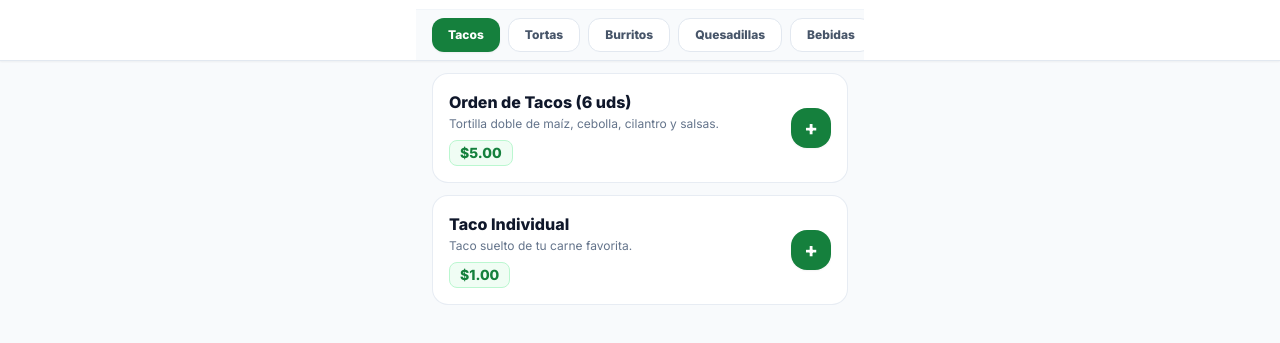
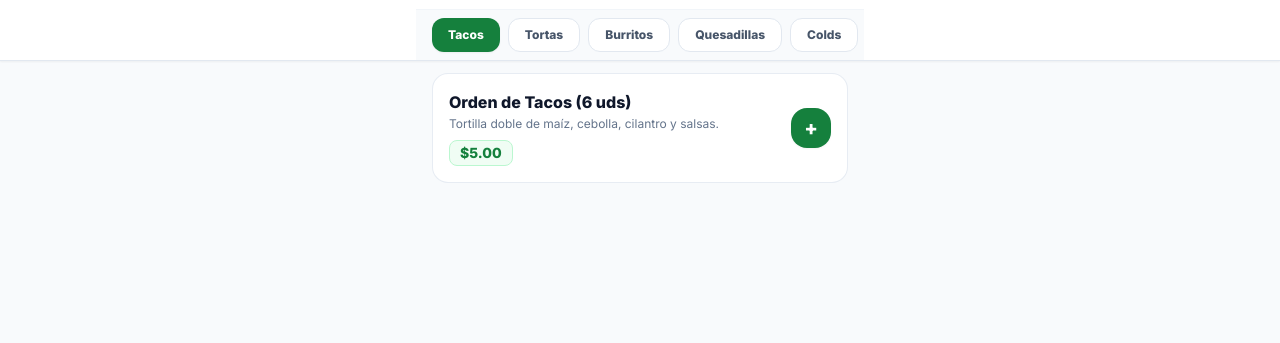
Before and after one commit to ItsTimmySV/taqueria, a plain HTML site: page index.html in a window 1280 px wide. Shown: the part 67-410 px from the top of the page. Drawn offline with nearby package versions, Linux system fonts and the light colour scheme.

Commit message:
Menu: -Taco Individual, Burrito renamed, meats Pastor/Res/Mixto para burrito+gringa, Bebidas split Colds/Hots

```diff
--- a/index.html
+++ b/index.html
@@ -195,21 +195,26 @@
 
     const MENU_DATA = [
       { id: "taco_orden", category: "Tacos", name: "Orden de Tacos (6 uds)", price: 5.00, desc: "Tortilla doble de maíz, cebolla, cilantro y salsas.", needsMeat: true, needsPrep: true },
-      { id: "taco_unidad", category: "Tacos", name: "Taco Individual", price: 1.00, desc: "Taco suelto de tu carne favorita.", needsMeat: true, needsPrep: true },
       { id: "torta", category: "Tortas", name: "Torta de la Casa", price: 3.00, desc: "Pan tostado a la plancha con queso, frijoles y aguacate.", needsMeat: true, needsPrep: true },
-      { id: "burrito", category: "Burritos", name: "Burrito Gigante", price: 5.00, desc: "Tortilla de harina con carne, queso y frijoles.", needsMeat: true, needsPrep: true },
+      { id: "burrito", category: "Burritos", name: "Burrito", price: 5.00, desc: "Tortilla de harina con carne, queso y frijoles.", needsMeat: true, needsPrep: true, meats: ["Pastor", "Res", "Mixto"] },
       { id: "quesadilla_sencilla", category: "Quesadillas", name: "Quesadilla Sencilla (Solo Queso)", price: 3.00, desc: "Tortilla de harina dorada con full queso.", needsMeat: false, needsPrep: true },
-      { id: "gringa", category: "Quesadillas", name: "Gringa", price: 3.50, desc: "Quesadilla de harina con carne y queso.", needsMeat: true, needsPrep: true },
-      { id: "beb_soda", category: "Bebidas", name: "Soda / Lata / Vidrio", price: 1.00, desc: "Bien helada.", needsMeat: false, needsPrep: false },
-      { id: "beb_agua", category: "Bebidas", name: "Botella con Agua", price: 0.75, desc: "Agua pura.", needsMeat: false, needsPrep: false },
-      { id: "beb_jugos", category: "Bebidas", name: "Jugos / del Valle", price: 1.00, desc: "Surtidos.", needsMeat: false, needsPrep: false },
-      { id: "beb_cafe", category: "Bebidas", name: "Café / Chocolate", price: 0.50, desc: "Caliente.", needsMeat: false, needsPrep: false },
-      { id: "beb_salutaris", category: "Bebidas", name: "Salutaris", price: 1.00, desc: "Agua mineral.", needsMeat: false, needsPrep: false },
-      { id: "beb_energetica", category: "Bebidas", name: "Powerade / Té", price: 1.50, desc: "Rehidratante o té.", needsMeat: false, needsPrep: false }
+      { id: "gringa", category: "Quesadillas", name: "Gringa", price: 3.50, desc: "Quesadilla de harina con carne y queso.", needsMeat: true, needsPrep: true, meats: ["Pastor", "Res", "Mixto"] },
+      { id: "beb_soda_lata", category: "Colds", name: "Sodas (Lata)", price: 1.00, desc: "Bien helada.", needsMeat: false, needsPrep: false },
+      { id: "beb_soda_vidrio", category: "Colds", name: "Sodas (Vidrio)", price: 1.00, desc: "Bien helada.", needsMeat: false, needsPrep: false },
+      { id: "beb_agua", category: "Colds", name: "Agua (Botella)", price: 0.75, desc: "Agua pura.", needsMeat: false, needsPrep: false },
+      { id: "beb_jugos_lata", category: "Colds", name: "Jugos (Lata)", price: 1.00, desc: "Bien helada.", needsMeat: false, needsPrep: false },
+      { id: "beb_jugos_valle", category: "Colds", name: "Jugos del Valle", price: 1.00, desc: "Bien helada.", needsMeat: false, needsPrep: false },
+      { id: "beb_gatorade", category: "Colds", name: "Gatorade", price: 1.50, desc: "Rehidratante.", needsMeat: false, needsPrep: false },
+      { id: "beb_salutaris", category: "Colds", name: "Salutaris", price: 1.00, desc: "Agua mineral.", needsMeat: false, needsPrep: false },
+      { id: "beb_power", category: "Colds", name: "Power", price: 1.50, desc: "Rehidratante.", needsMeat: false, needsPrep: false },
+      { id: "beb_te_lipton", category: "Colds", name: "Té Lipton", price: 1.50, desc: "Ice.", needsMeat: false, needsPrep: false },
+      { id: "beb_cafe", category: "Hots", name: "Café", price: 0.50, desc: "Caliente.", needsMeat: false, needsPrep: false },
+      { id: "beb_cafe_cremora", category: "Hots", name: "Café con Cremora", price: 0.75, desc: "Caliente.", needsMeat: false, needsPrep: false },
+      { id: "beb_chocolate", category: "Hots", name: "Chocolate", price: 0.75, desc: "Caliente.", needsMeat: false, needsPrep: false }
     ];
 
     let config = JSON.parse(localStorage.getItem("tm_config")) || DEFAULT_CONFIG;
-    let categories = ["Tacos", "Tortas", "Burritos", "Quesadillas", "Bebidas"];
+    let categories = ["Tacos", "Tortas", "Burritos", "Quesadillas", "Colds", "Hots"];
     let activeCategory = "Tacos";
     let isStaffMode = false;
     let cart = [];
@@ -253,7 +258,7 @@
     function openItemModal(itemId) {
       currentModalItem = MENU_DATA.find(i => i.id === itemId);
       if (!currentModalItem) return;
-      selectedMeat = currentModalItem.needsMeat ? MEAT_CHOICES[0] : "";
+      selectedMeat = currentModalItem.needsMeat ? (currentModalItem.meats || MEAT_CHOICES)[0] : "";
       selectedPrep = currentModalItem.needsPrep ? PREP_CHOICES[0] : "";
       modalQty = 1;
       document.getElementById("modalItemName").textContent = currentModalItem.name;
@@ -268,7 +273,8 @@
     }
 
     function renderMeatOptions() {
-      document.getElementById("meatOptions").innerHTML = MEAT_CHOICES.map(m => `
+      const options = currentModalItem.meats || MEAT_CHOICES;
+      document.getElementById("meatOptions").innerHTML = options.map(m => `
         <button type="button" onclick="selectedMeat='${m}';renderMeatOptions();" class="py-2.5 px-3 rounded-xl text-xs font-extrabold border-2 text-left transition ${selectedMeat === m ? 'border-green-700 bg-green-50 text-green-900' : 'border-slate-200 bg-white'}">🥩 ${m}</button>
       `).join("");
     }
```
